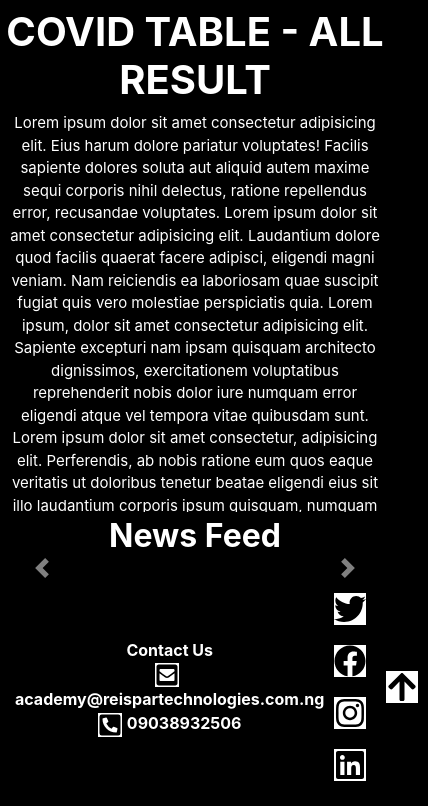
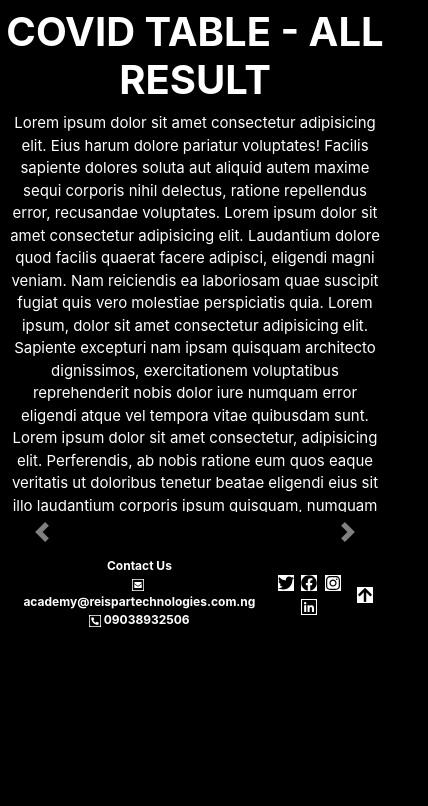
Before and after one commit to tamsay/Reispar_Covid_19, a plain HTML site: page index.html in a window 390 px wide. Shown: the part 993-1799 px from the top of the page, 428 px wide, since content can reach past the window. After the commit the page ends 1637 px from the top, so only its background shows below. Drawn offline with Linux system fonts and the light colour scheme; no server answers.

Commit message:
Media queries added for the footer

```diff
--- a/index.html
+++ b/index.html
@@ -102,40 +102,12 @@
     </section>
 
     <section id="newsFeedSection">
-      <h2>News Feed</h2>
-        <div id="newsFed">
-
-        </div>
-
         <!-- Top content -->
 <div class="top-content">
   <div class="container-fluid">
       <div id="carousel-example" class="carousel slide" data-ride="carousel">
           <div id="newsFeed" class="carousel-inner row w-100 mx-auto" role="listbox">
-              <!-- <div class="carousel-item col-12 col-sm-6 col-md-4 col-lg-3 active">
-                  <img src="assets/img/backgrounds/1.jpg" class="img-fluid mx-auto d-block" alt="img1">
-              </div>
-              <div class="carousel-item col-12 col-sm-6 col-md-4 col-lg-3">
-                  <img src="assets/img/backgrounds/2.jpg" class="img-fluid mx-auto d-block" alt="img2">
-              </div>
-              <div class="carousel-item col-12 col-sm-6 col-md-4 col-lg-3">
-                  <img src="assets/img/backgrounds/3.jpg" class="img-fluid mx-auto d-block" alt="img3">
-              </div>
-              <div class="carousel-item col-12 col-sm-6 col-md-4 col-lg-3">
-                  <img src="assets/img/backgrounds/4.jpg" class="img-fluid mx-auto d-block" alt="img4">
-              </div>
-              <div class="carousel-item col-12 col-sm-6 col-md-4 col-lg-3">
-                  <img src="assets/img/backgrounds/5.jpg" class="img-fluid mx-auto d-block" alt="img5">
-              </div>
-              <div class="carousel-item col-12 col-sm-6 col-md-4 col-lg-3">
-                  <img src="assets/img/backgrounds/6.jpg" class="img-fluid mx-auto d-block" alt="img6">
-              </div>
-              <div class="carousel-item col-12 col-sm-6 col-md-4 col-lg-3">
-                  <img src="assets/img/backgrounds/7.jpg" class="img-fluid mx-auto d-block" alt="img7">
-              </div>
-              <div class="carousel-item col-12 col-sm-6 col-md-4 col-lg-3">
-                  <img src="assets/img/backgrounds/8.jpg" class="img-fluid mx-auto d-block" alt="img8">
-              </div> -->
+              <!-- Appended News Feed will appear here -->
           </div>
           <a class="carousel-control-prev" href="#carousel-example" role="button" data-slide="prev">
               <span class="carousel-control-prev-icon" aria-hidden="true"></span>
--- a/script.js
+++ b/script.js
@@ -31,7 +31,6 @@ const recievedNews = (newsdata) => {
 
       url.setAttribute('href', `${article.url}`)
       url.setAttribute('target', '_blank')
-
 
       url.innerText = `Click To Visit Page`;
       urlParagraph.appendChild(url);
--- a/styles.css
+++ b/styles.css
@@ -136,10 +136,9 @@ li:hover{
   color: white;
   font-size: 15px;
 }
-
-#newsFeedSection h2{
-  color: white;
-  font-weight: bolder;
+#newsFeedSection{
+  margin: 10px 0px;
+  /* border: 1px solid white; */
 }
 #newsFeed{
     display: flex;
@@ -162,10 +161,13 @@ li:hover{
 }
 */
 .news h2{
-    font-size: 10px;
+    font-size: 12px;
+    color: white;
+  font-weight: bold;
 }
 .news p{
   font-size: 10px;
+
 }
 .imageLink {
   width: 100%;
@@ -211,6 +213,51 @@ footer > p{
   width: 1.5em;
   height: 1.5em;
   margin: 0px 5px 0px 0px;
+}
+@media all and (max-width: 640px) {
+  /* For mobile phones: */
+  .icon{
+    width: 1em;
+    height: 1em;
+    margin: 2px;
+    color: white;
+    background-color: white;
+  }
+
+  #contactDetails p{
+    margin: 0px;
+    padding: 0px;
+    font-weight: bold;
+    font-size: 0.75em;
+  }
+  #contactDetails .icon{
+    width: 1em;
+    height: 1em;
+    margin: 0px 2.5px 0px 0px;
+  }
+}
+@media all and (max-width: 480px) {
+  /* For mobile phones: */
+  .icon{
+    width: 1em;
+    height: 1em;
+    margin: 2px;
+    color: white;
+    background-color: white;
+  }
+
+  #contactDetails p{
+    margin: 0px;
+    padding: 0px;
+    font-weight: bold;
+    font-size: 0.75em;
+  }
+  #contactDetails .icon{
+    width: 1em;
+    height: 1em;
+    margin: 0px 2.5px 0px 0px;
+  }
+
 }
 
 [data-tab-content] {
```
